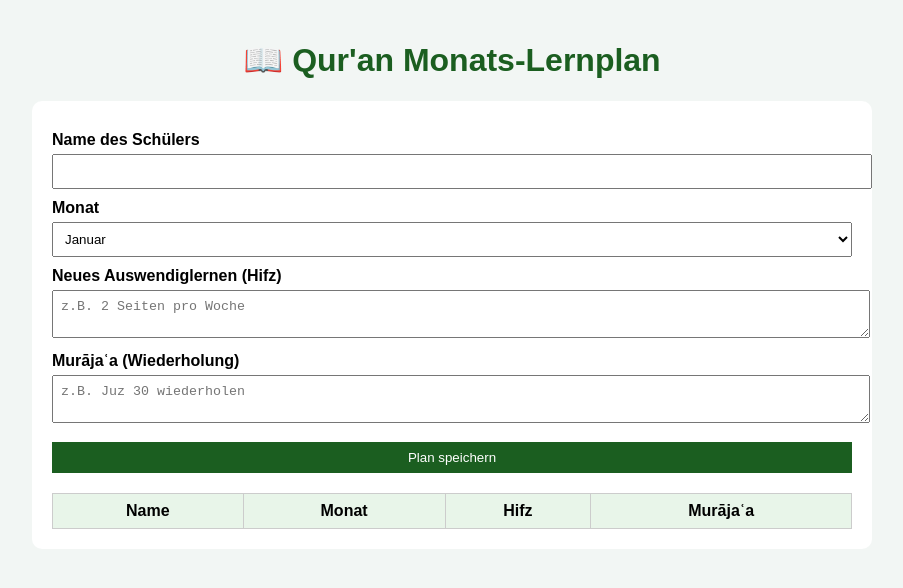
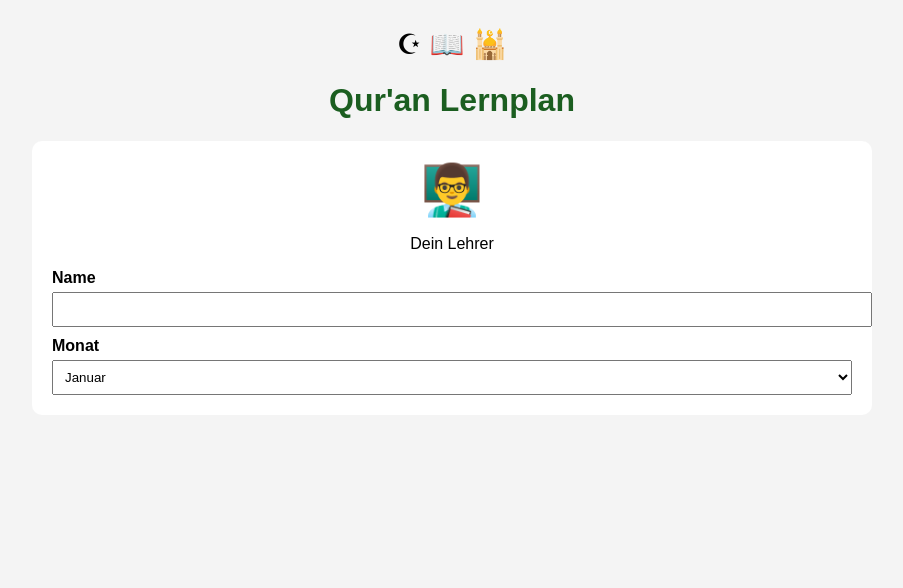
Before and after one commit to madarati-netizen/Quran-Knowledge-, a plain HTML site: page index.html in a window 1280 px wide. Shown: the whole page, without its empty margins (188-1091 px from the left). Drawn offline with Linux system fonts and the light colour scheme.

Commit message:
Update index.html

```diff
--- a/index.html
+++ b/index.html
@@ -3,11 +3,11 @@
 <head>
 <meta charset="UTF-8">
 <title>Qur'an Lernplan</title>
+
 <style>
 body {
     font-family: Arial, sans-serif;
-            background: #f2f6f4;
-            margin: 0;
+    background: #f4f4f4;
     padding: 20px;
 }
 
@@ -16,21 +16,27 @@
     color: #1b5e20;
 }
 
+.islam {
+    text-align: center;
+    font-size: 28px;
+    margin-bottom: 10px;
+}
+
 .container {
     max-width: 800px;
+    background: white;
     margin: auto;
-            background: white;
     padding: 20px;
     border-radius: 10px;
 }
 
 label {
+    font-weight: bold;
     display: block;
     margin-top: 10px;
-            font-weight: bold;
 }
 
-        input, select, textarea, button {
+input, textarea, select, button {
     width: 100%;
     padding: 8px;
     margin-top: 5px;
@@ -48,108 +54,34 @@
     background: #2e7d32;
 }
 
-        table {
-            width: 100%;
-            border-collapse: collapse;
+.alarm-box {
+    background: #e8f5e9;
+    padding: 15px;
     margin-top: 20px;
+    border-radius: 10px;
 }
 
-        th, td {
-            border: 1px solid #ccc;
-            padding: 8px;
+.teacher {
     text-align: center;
-        }
-
-        th {
-            background: #e8f5e9;
+    font-size: 50px;
+    color: black;
 }
 </style>
 </head>
+
 <body>
 
-<h1>📖 Qur'an Monats-Lernplan</h1>
+<div class="islam">☪︎ 📖 🕌</div>
+<h1>Qur'an Lernplan</h1>
 
 <div class="container">
-    <label>Name des Schülers</label>
-    <input type="text" id="name">
+
+<div class="teacher">👨‍🏫</div>
+<p style="text-align:center;">Dein Lehrer</p>
+
+<label>Name</label>
+<input id="name">
 
 <label>Monat</label>
 <select id="monat">
-        <option>Januar</option>
-        <option>Februar</option>
-        <option>März</option>
-        <option>April</option>
-        <option>Mai</option>
-        <option>Juni</option>
-        <option>Juli</option>
-        <option>August</option>
-        <option>September</option>
-        <option>Oktober</option>
-        <option>November</option>
-        <option>Dezember</option>
-    </select>
-
-    <label>Neues Auswendiglernen (Hifz)</label>
-    <textarea id="hifz" placeholder="z.B. 2 Seiten pro Woche"></textarea>
-
-    <label>Murājaʿa (Wiederholung)</label>
-    <textarea id="muraja" placeholder="z.B. Juz 30 wiederholen"></textarea>
-
-    <button onclick="speichern()">Plan speichern</button>
-
-    <table>
-        <thead>
-            <tr>
-                <th>Name</th>
-                <th>Monat</th>
-                <th>Hifz</th>
-                <th>Murājaʿa</th>
-            </tr>
-        </thead>
-        <tbody id="tabelle"></tbody>
-    </table>
-</div>
-
-<script>
-    function speichern() {
-        const name = document.getElementById("name").value;
-        const monat = document.getElementById("monat").value;
-        const hifz = document.getElementById("hifz").value;
-        const muraja = document.getElementById("muraja").value;
-
-        if (!name || !hifz || !muraja) {
-            alert("Bitte alle Felder ausfüllen");
-            return;
-        }
-
-        const daten = { name, monat, hifz, muraja };
-        const liste = JSON.parse(localStorage.getItem("plaene")) || [];
-        liste.push(daten);
-        localStorage.setItem("plaene", JSON.stringify(liste));
-
-        anzeigen();
-    }
-
-    function anzeigen() {
-        const tabelle = document.getElementById("tabelle");
-        tabelle.innerHTML = "";
-        const liste = JSON.parse(localStorage.getItem("plaene")) || [];
-
-        liste.forEach(eintrag => {
-            const zeile = `
-                <tr>
-                    <td>${eintrag.name}</td>
-                    <td>${eintrag.monat}</td>
-                    <td>${eintrag.hifz}</td>
-                    <td>${eintrag.muraja}</td>
-                </tr>
-            `;
-            tabelle.innerHTML += zeile;
-        });
-    }
-
-    anzeigen();
-</script>
-
-</body>
-</html>
+<option>Januar</option><option>Fe
```
Lines whose indentation alone changed are shown as unchanged.
